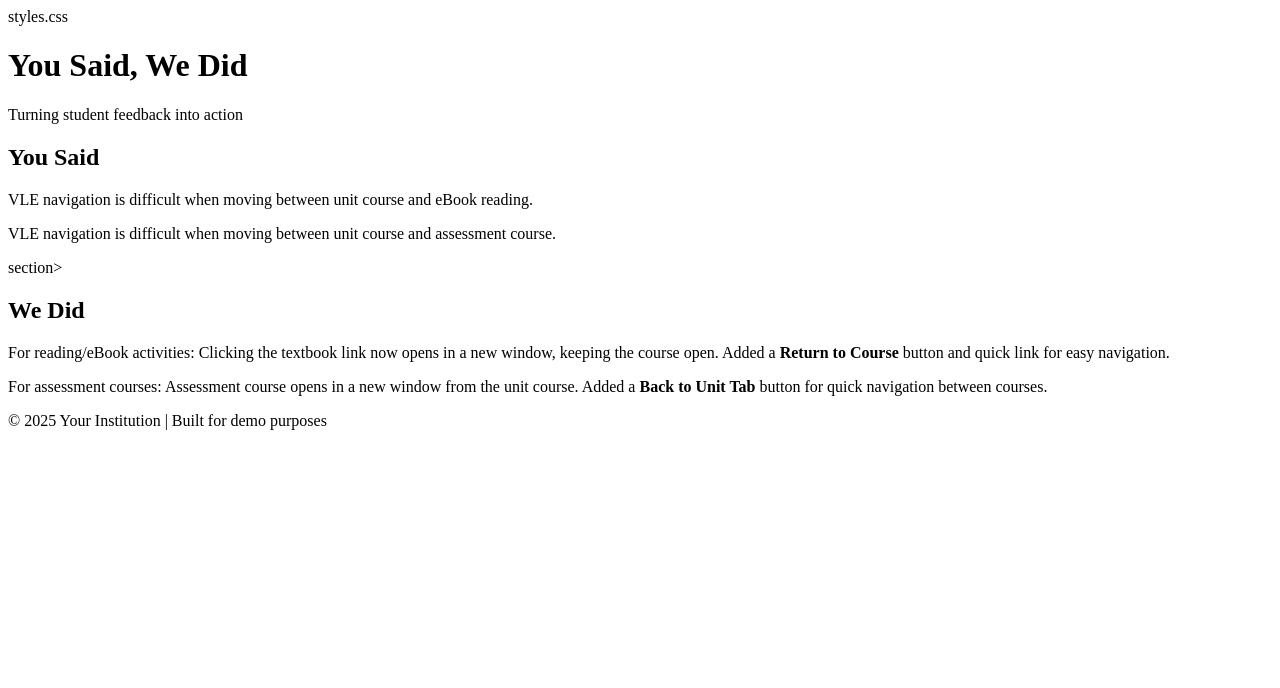
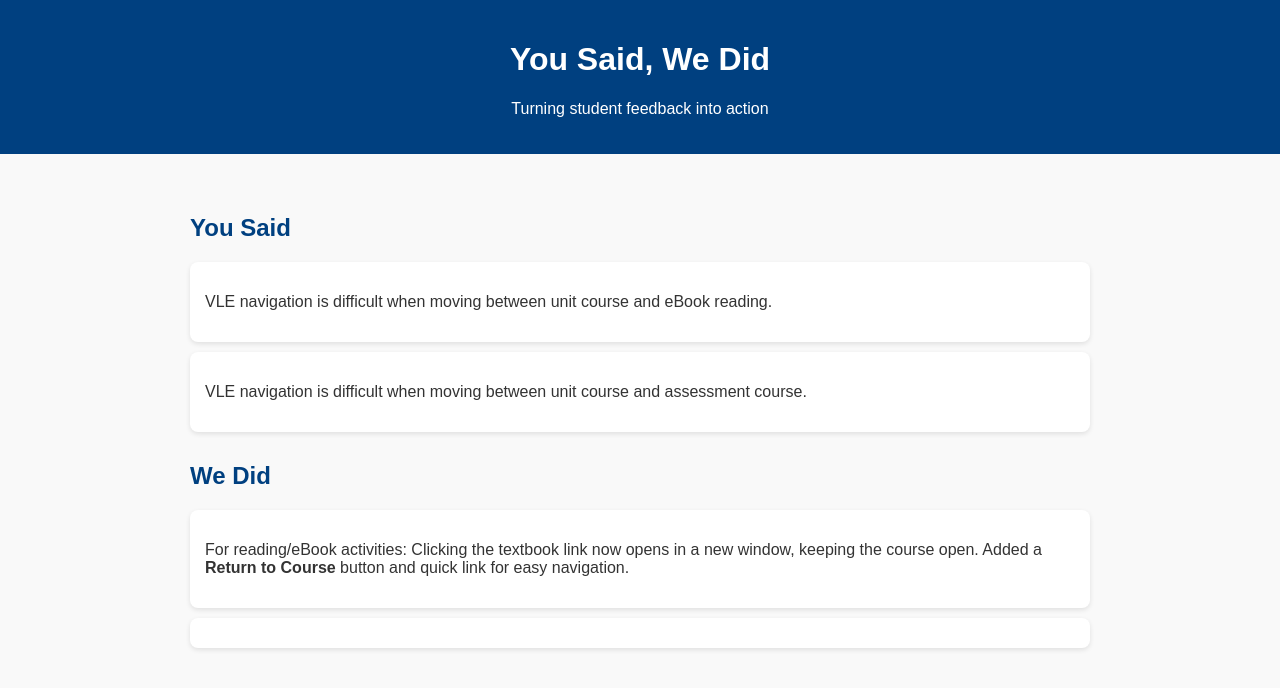
Before and after one commit to travel-holic/you-said-we-did-demo, a plain HTML site: page index.html in a window 1280 px wide. Drawn offline with Linux system fonts and the light colour scheme.

Commit message:
Update index.html

```diff
--- a/index.html
+++ b/index.html
@@ -5,7 +5,48 @@
     <meta charset="UTF-8">
     <meta name="viewport" content="width=device-width, initial-scale=1.0">
     <title>You Said, We Did</title>
-    styles.css
+    <style>
+        body {
+            font-family: Arial, sans-serif;
+            margin: 0;
+            padding: 0;
+            background: #f9f9f9;
+            color: #333;
+        }
+
+        header {
+            background: #004080;
+            color: white;
+            text-align: center;
+            padding: 20px;
+        }
+
+        main {
+            max-width: 900px;
+            margin: 20px auto;
+            padding: 10px;
+        }
+
+        h2 {
+            color: #004080;
+            margin-top: 30px;
+        }
+
+        .card {
+            background: white;
+            padding: 15px;
+            margin: 10px 0;
+            border-radius: 8px;
+            box-shadow: 0 2px 5px rgba(0,0,0,0.1);
+        }
+
+        footer {
+            text-align: center;
+            padding: 15px;
+            background: #eee;
+            font-size: 14px;
+        }
+    </style>
 </head>
 <body>
     <header>
@@ -14,25 +55,19 @@
     </header>
 
     <main>
-        <section class="feedback">
+        <section>
             <h2>You Said</h2>
             <div class="card">
                 <p>VLE navigation is difficult when moving between unit course and eBook reading.</p>
             </div>
             <div class="card">
                 <p>VLE navigation is difficult when moving between unit course and assessment course.</p>
-           section>
+            </div>
+        </section>
 
-        <section class="response">
+        <section>
             <h2>We Did</h2>
             <div class="card">
                 <p>For reading/eBook activities: Clicking the textbook link now opens in a new window, keeping the course open. Added a <strong>Return to Course</strong> button and quick link for easy navigation.</p>
             </div>
             <div class="card">
-                <p>For assessment courses: Assessment course opens in a new window from the unit course. Added a <strong>Back to Unit Tab</strong> button for quick navigation between courses.</p>
-            </div>
-        </section>
-    </main>
-
-    <footer>
-        <p>© 2025 Your Institution | Built for demo purposes</p>
```
